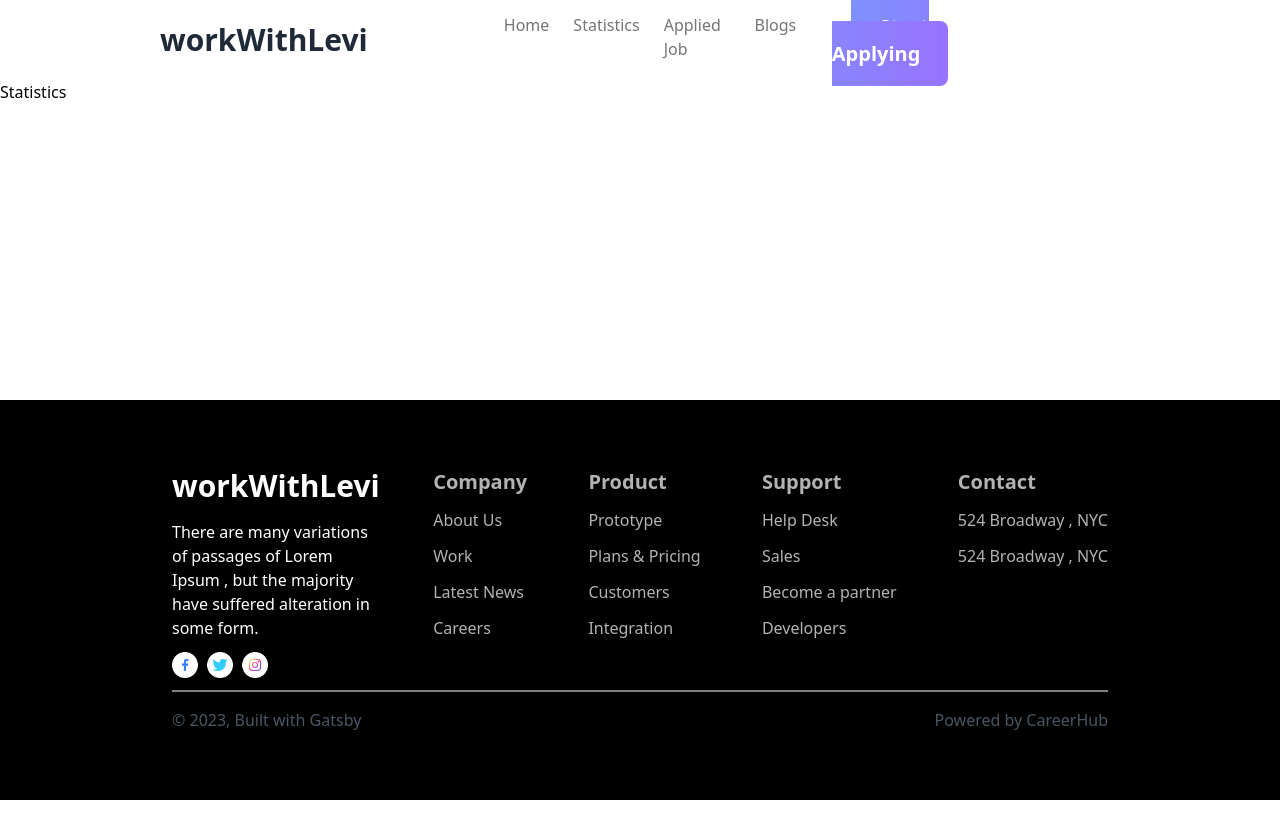
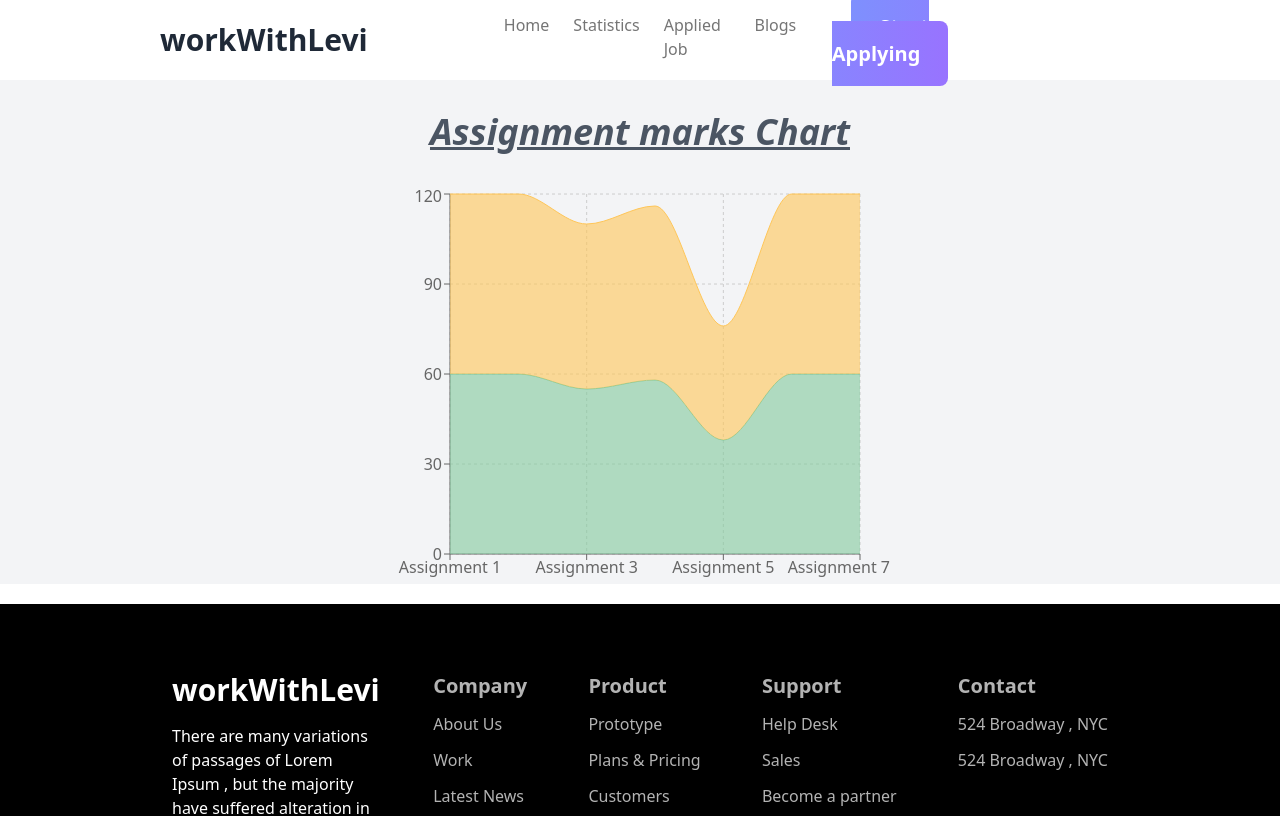
Before and after one commit to Levi9111/career-hub, a React (Vite) app: page /statistics in a window 1280 px wide. Shown: the top 816 px of the page. Built offline with nearby package versions, Linux system fonts and the light colour scheme.

Commit message:
recharts js chart added

```diff
--- a/package.json
+++ b/package.json
@@ -16,6 +16,7 @@
     "react": "^18.2.0",
     "react-dom": "^18.2.0",
     "react-router-dom": "^6.10.0",
+    "recharts": "^2.5.0",
     "sort-by": "^1.2.0"
   },
   "devDependencies": {
--- a/src/Components/Home/Data.jsx
+++ b/src/Components/Home/Data.jsx
@@ -1,5 +1,5 @@
 import React from "react";
-import { BeakerIcon, MapPinIcon } from "@heroicons/react/24/solid";
+import { BeakerIcon, MapPinIcon, ShareIcon } from "@heroicons/react/24/solid";
 
 const Data = ({ data, handleViewDetails }) => {
   const {
@@ -11,6 +11,7 @@ const Data = ({ data, handleViewDetails }) => {
     job_type,
     job_location,
     location,
+    salary,
   } = data;
   // console.log(data);
   return (
@@ -27,10 +28,16 @@ const Data = ({ data, handleViewDetails }) => {
         </span>
       </div>
       <div className="mb-2 flex">
-        <MapPinIcon className="h-4 w-4 mr-2 text-gray-400 flex items-center justify-center" />
-        <p className="text-gray-400">{location}</p>
+        <span className="flex mr-5">
+          <MapPinIcon className="h-4 w-4 mr-2 text-gray-400 flex items-center justify-center" />
+          <p className="text-gray-400">{location}</p>
+        </span>
+        <span className="flex">
+          <ShareIcon className="h-4 w-4 mr-2 text-gray-400 flex items-center justify-center" />
+          <p className="text-gray-400">Salary:{salary}</p>
+        </span>
       </div>
-      <button onClick={handleViewDetails} className="btn">
+      <button onClick={() => handleViewDetails(id)} className="btn">
         View Details
       </button>
     </div>
--- a/src/Components/Home/FeatureJobs.jsx
+++ b/src/Components/Home/FeatureJobs.jsx
@@ -4,12 +4,13 @@ import Data from "./Data";
 const FeatureJobs = ({ fakeData }) => {
   const [state, setState] = useState(false);
 
+  const handleViewDetails = (id) => {
+    const targetElement = fakeData.find((data) => data.id === id);
+    console.log(targetElement);
+  };
+
   const handleJobs = () => {
     setState(!state);
-  };
-
-  const handleViewDetails = () => {
-    console.log(`view details`);
   };
 
   return (
@@ -34,9 +35,18 @@ const FeatureJobs = ({ fakeData }) => {
       </div>
 
       <div className="btn-container mt-7 flex justify-center">
-        <button className="btn" onClick={handleJobs}>
+        {state ? (
+          <button className="btn" onClick={handleJobs}>
+            Show Less
+          </button>
+        ) : (
+          <button className="btn" onClick={handleJobs}>
+            Show More
+          </button>
+        )}
+        {/* <button className="btn" onClick={handleJobs}>
           {state ? "Show Less" : "Show All Jobs"}
-        </button>
+        </button> */}
       </div>
     </div>
   );
--- a/src/Elements/Statistics.jsx
+++ b/src/Elements/Statistics.jsx
@@ -1,7 +1,95 @@
 import React from "react";
+import {
+  AreaChart,
+  Area,
+  XAxis,
+  YAxis,
+  CartesianGrid,
+  Tooltip,
+} from "recharts";
 
-const Statistics = () => {
-  return <div>Statistics</div>;
-};
+const data = [
+  {
+    name: "Assignment 1",
+    pv: 60,
+    amt: 60,
+  },
+  {
+    name: "Assignment 2",
+    pv: 60,
+    amt: 60,
+  },
+  {
+    name: "Assignment 3",
+    pv: 55,
+    amt: 55,
+  },
+  {
+    name: "Assignment 4",
+    pv: 58,
+    amt: 58,
+  },
+  {
+    name: "Assignment 5",
+    pv: 38,
+    amt: 38,
+  },
+  {
+    name: "Assignment 6",
+    pv: 60,
+    amt: 60,
+  },
+  {
+    name: "Assignment 7",
+    pv: 60,
+    amt: 60,
+  },
+];
 
-export default Statistics;
+export default function Statistics() {
+  return (
+    <div className="w-full bg-gray-100">
+      <h3 className="text-center py-8 text-4xl font-semibold text-gray-600 underline italic">
+        Assignment marks Chart
+      </h3>
+      <AreaChart
+        width={500}
+        height={400}
+        data={data}
+        margin={{
+          top: 10,
+          right: 30,
+          left: 0,
+          bottom: 0,
+        }}
+        className="mx-auto mb-5"
+      >
+        <CartesianGrid strokeDasharray="3 3" />
+        <XAxis dataKey="name" />
+        <YAxis />
+        <Tooltip />
+        <Area
+          type="monotone"
+          dataKey="uv"
+          stackId="1"
+          stroke="#8884d8"
+          fill="#8884d8"
+        />
+        <Area
+          type="monotone"
+          dataKey="pv"
+          stackId="1"
+          stroke="#82ca9d"
+          fill="#82ca9d"
+        />
+        <Area
+          type="monotone"
+          dataKey="amt"
+          stackId="1"
+          stroke="#ffc658"
+          fill="#ffc658"
+        />
+      </AreaChart>
+    </div>
+  );
+}
```
Also changed, not shown: 1 other file (tests, documents, lock files or other folders).
